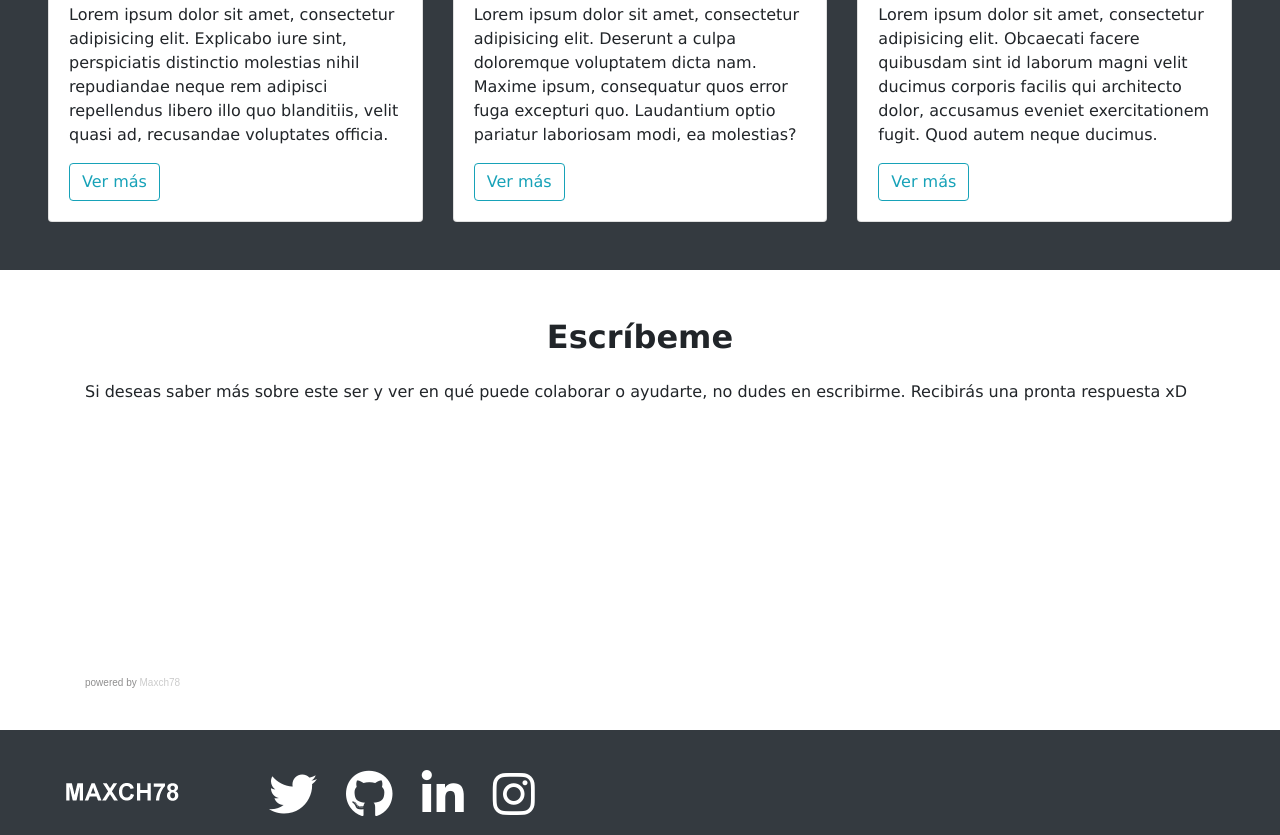
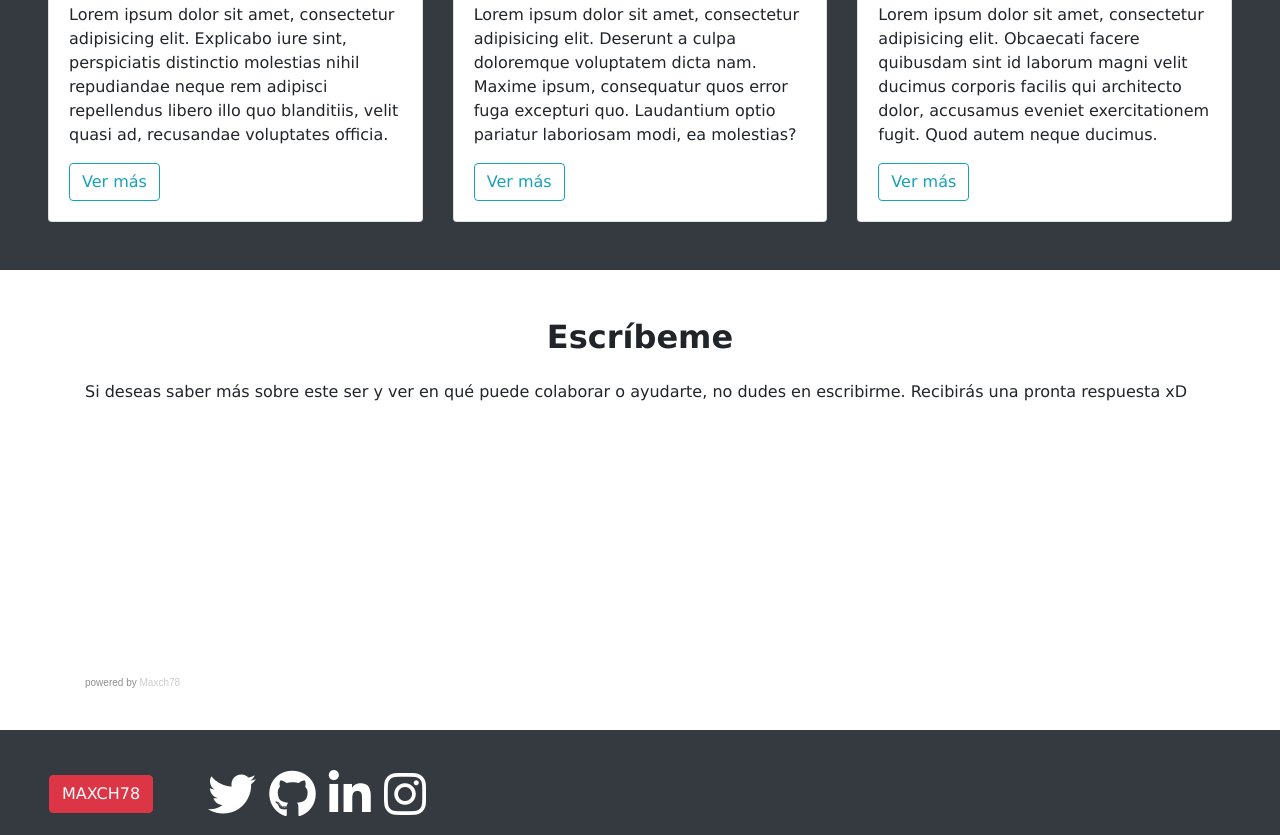
Before and after one commit to maxch78/curriculum, a plain HTML site: page index.html in a window 1280 px wide. Shown: the part 2523-3358 px from the top of the page. Drawn offline with nearby package versions, Linux system fonts and the light colour scheme; a script that the page names is missing.

Commit message:
boton footer

```diff
--- a/index.html
+++ b/index.html
@@ -233,13 +233,14 @@
 <!-- Footer -->
   <footer class="bg-dark text-white p-3">
     <div class="row">
-    <div class="col-lg-2 col-xl-2"><a class="navbar-brand text-center" href="#"><img class="text-center" src="./assets/img/logo-max.png" alt="logo-max"></a>
-    </div>
+
+        <button type="button" class="btn btn-danger ml-5" data-toggle="tooltip" data-placement="bottom" title="Te llevo para el inicio de esta landing page">MAXCH78</button>
+
         <div class="col-lg-4 col-xl-4">
-          <a href="https://twitter.com/" target="_blank" class="fab fa-twitter fa-3x text-white ml-4"></a>
-          <a href="https://github.com/" target="_blank" class="fab fa-github fa-3x text-white ml-4"></a>
-          <a href="https://linkedin.com/" target="_blank" class="fab fa-linkedin-in fa-3x text-white ml-4"></a>
-          <a href="https://instagram.com/" target="_blank" class="fab fa-instagram fa-3x text-white ml-4"></a>
+          <a href="https://twitter.com/" target="_blank" class="fab fa-twitter fa-3x text-white ml-2"></a>
+          <a href="https://github.com/" target="_blank" class="fab fa-github fa-3x text-white ml-2"></a>
+          <a href="https://linkedin.com/" target="_blank" class="fab fa-linkedin-in fa-3x text-white ml-2"></a>
+          <a href="https://instagram.com/" target="_blank" class="fab fa-instagram fa-3x text-white ml-2"></a>
         </div>
     </div>
 
```
